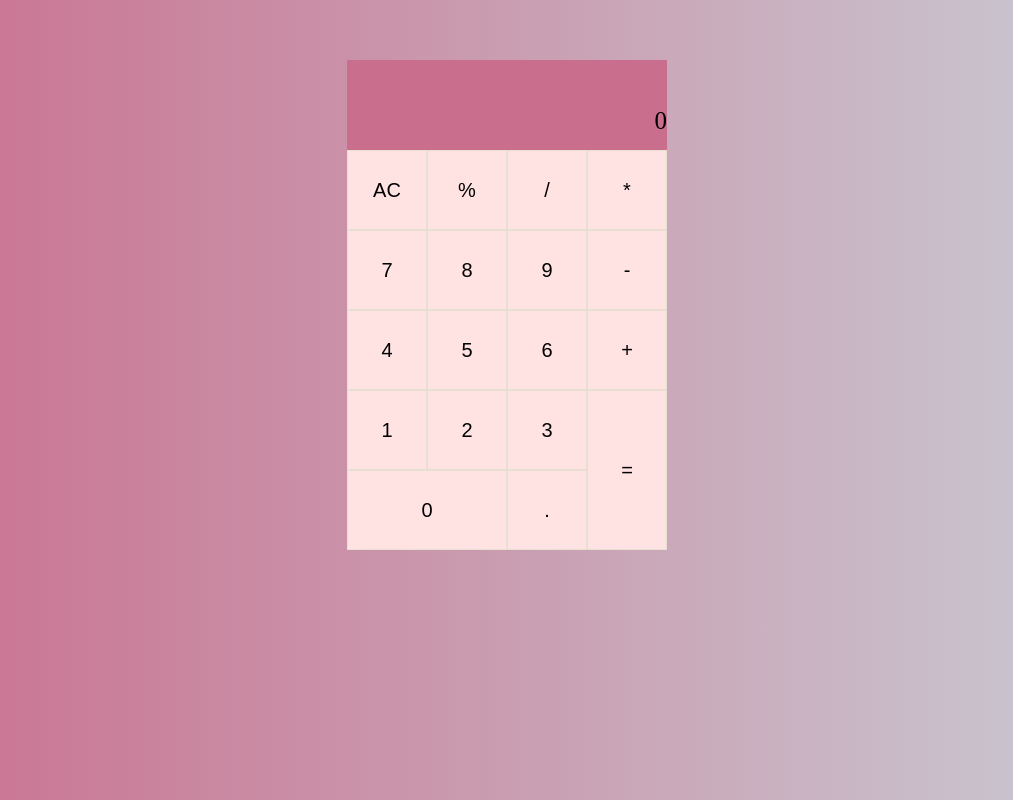
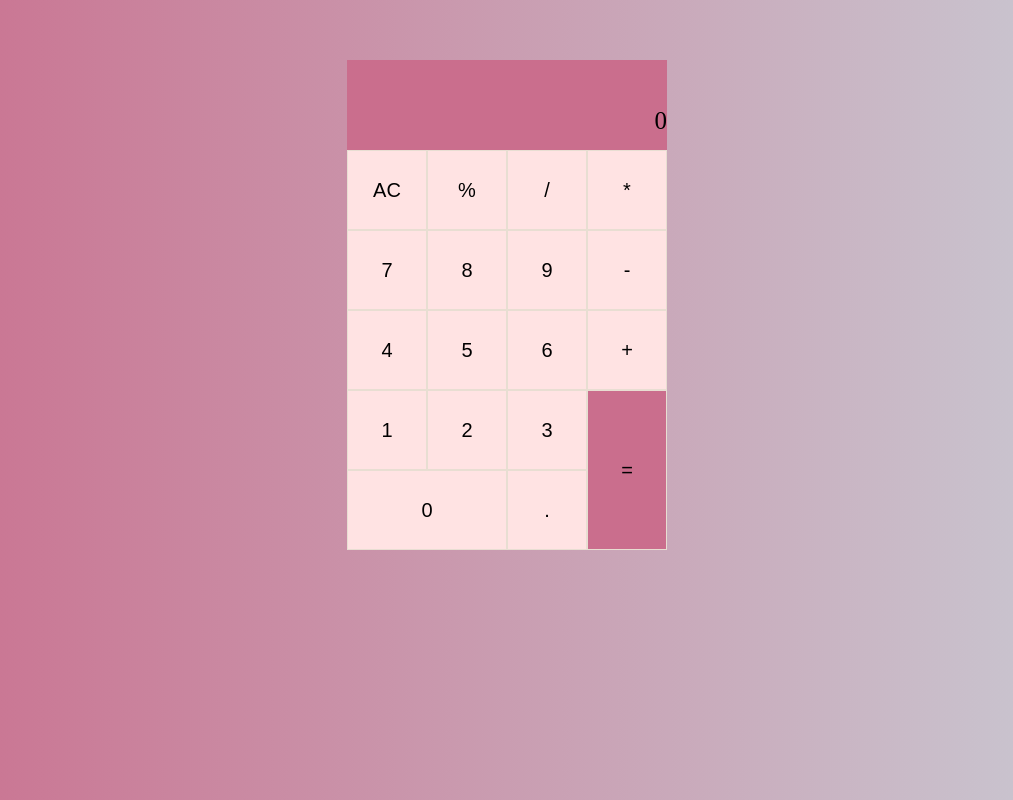
Before and after one commit to marijanastasijevic/calculator, a React (Create React App) app: page / in a window 1280 px wide. Shown: the whole page, without its empty margins (133-1146 px from the left). Built offline with nearby package versions, Linux system fonts and the light colour scheme.

Commit message:
Add equal-button, implement and add style (#12)

```diff
--- a/src/App.js
+++ b/src/App.js
@@ -8,6 +8,7 @@ import DigitButton from './DigitButton';
 import DigitButtonTwo from './DigitButtonTwo';
 import OperationButton from './OperationButton';
 import ACButton from './ACButton';
+import EqualButton from './EqualButton'
 
 
 
@@ -84,7 +85,12 @@ const reducer = (state, {type, payload}) => {
 
             }
         case actions.calculate:
-            return;
+            return{
+                ...state,
+                newOperand: `${calculate(state.prevOperand, state.operation, state.newOperand)}`,
+                prevOperand: '',
+                operation: ''
+            };
         default:
             console.log('Unknown action');
             return;
@@ -116,7 +122,7 @@ function App() {
             <DigitButton onClickClb={dispatch} digit='1' />
             <DigitButton onClickClb={dispatch} digit='2' />
             <DigitButton onClickClb={dispatch} digit='3' />
-            <button className={classes.span__two__row}>=</button>
+            <EqualButton onClickClb={dispatch} equal='='/>
             <DigitButtonTwo onClickClb={dispatch} digit='0'/>
             <DigitButton onClickClb={dispatch} digit='.' />
 
--- a/src/App.module.css
+++ b/src/App.module.css
@@ -51,12 +51,3 @@ body {
 .calculator__grid button:focus {
     background-color: rgba(255, 255, 255, 0.822);
 }
-
-.span__two__column{
-  grid-column: span 2;
-}
-
-.span__two__row{
-    grid-row: span 2;
-    background-color: #ca6e8d;
-}
--- a/src/DigitButtonTwo.js
+++ b/src/DigitButtonTwo.js
@@ -1,6 +1,6 @@
 import { actions } from './actions.js';
 
-import classes from './App.module.css'
+import classes from './DigitButtonTwo.module.css';
 
 const DigitButtonTwo = ({onClickClb, digit}) => {
     return (
--- /dev/null
+++ b/src/DigitButtonTwo.module.css
@@ -0,0 +1,3 @@
+.span__two__column{
+    grid-column: span 2;
+}
--- /dev/null
+++ b/src/EqualButton.js
@@ -0,0 +1,10 @@
+import {actions} from './actions';
+import classes from './EqualButton.module.css'
+
+const EqualButton = ({onClickClb, equal}) => {
+    return(
+        <button className={classes.span__two__row} onClick={() => onClickClb({type: actions.calculate, payload: equal})}>{equal}</button>
+    )
+}
+
+export default EqualButton;
--- /dev/null
+++ b/src/EqualButton.module.css
@@ -0,0 +1,4 @@
+.span__two__row{
+    grid-row: span 2;
+    background-color: #ca6e8d !important;
+}
```
